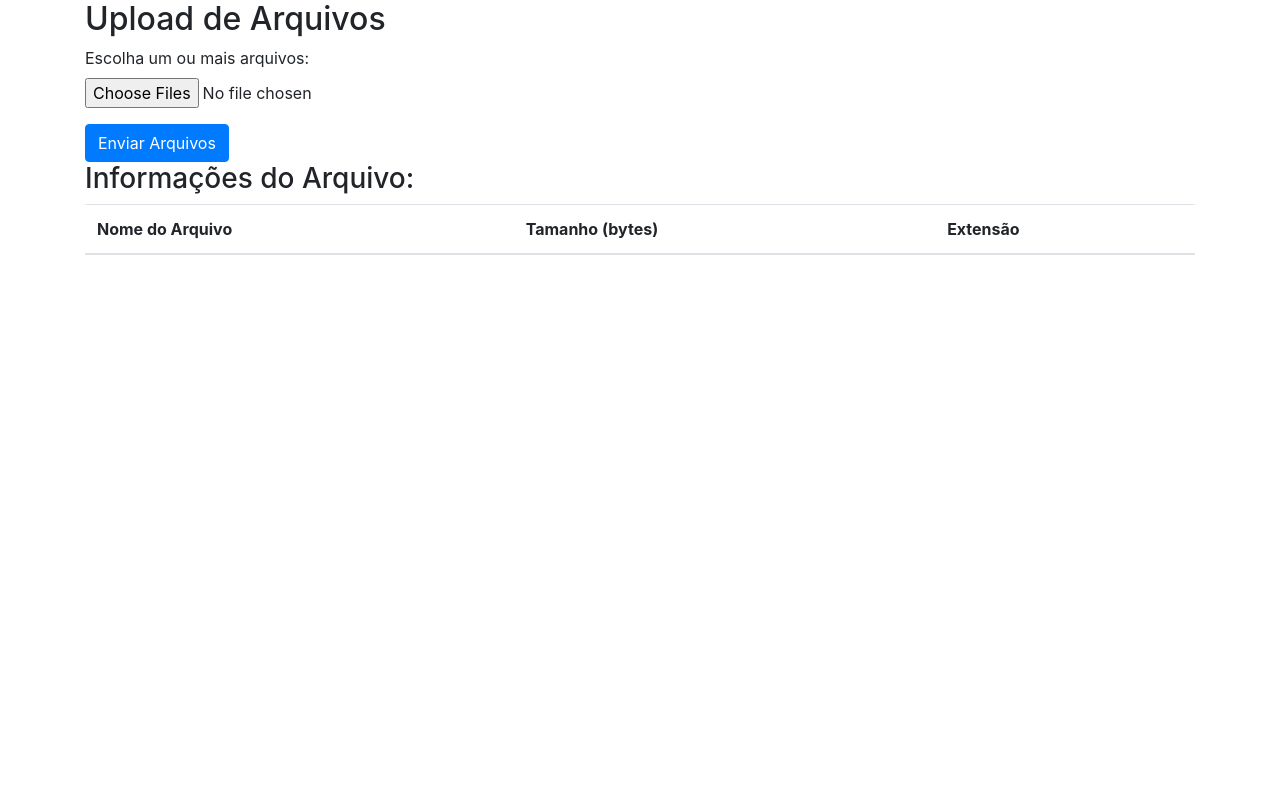
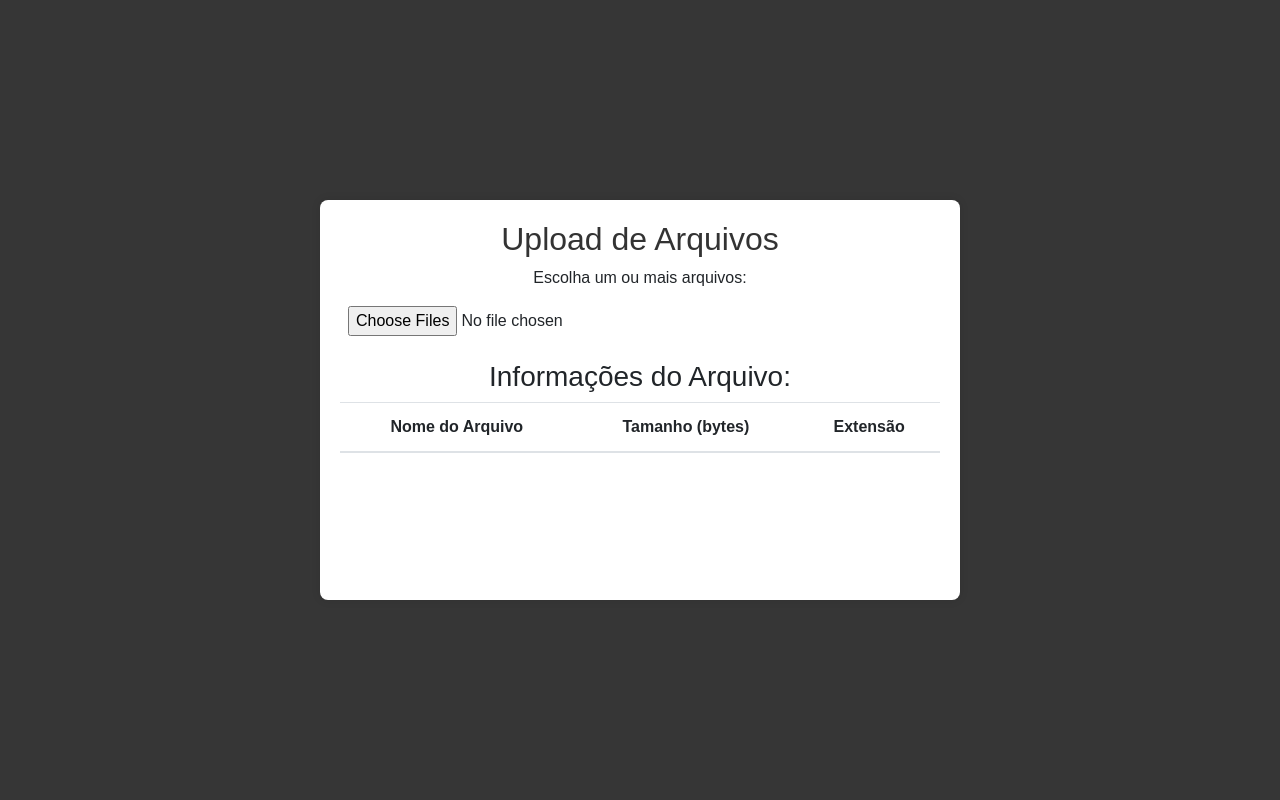
Before and after one commit to joffremota/studying_python, a Flask app: page /file_upload in a window 1280 px wide. Run offline with Flask 3, Linux system fonts and the light colour scheme; lists and menus that the app fills with data are empty; some libraries are stand-ins or nearby versions.

Commit message:
Alteração no template da página de upload

```diff
--- a/HelloWorld/templates/file_upload.html
+++ b/HelloWorld/templates/file_upload.html
@@ -5,19 +5,40 @@
 <head>
     <meta charset="UTF-8">
     <meta name="viewport" content="width=device-width, initial-scale=1.0">
-    <title>Upload de Arquivos</title>
+    <title>Upload de arquivos</title>
     <link rel="stylesheet" href="https://stackpath.bootstrapcdn.com/bootstrap/4.5.2/css/bootstrap.min.css">
+    <link rel="stylesheet" type="text/css" href="{{ url_for('static', filename='style.css') }}">
+    <style>
+        body {
+            display: flex;
+            align-items: center;
+            justify-content: center;
+            height: 100vh;
+            margin: 0;
+        }
+
+        .container {
+            width: 50%;
+            height: 50vh;
+            /* Ajuste a altura conforme necessário */
+            text-align: center;
+        }
+
+        .align-left {
+            text-align: left;
+        }
+    </style>
 </head>
 
 <body>
-    <div class="container">
+    <div class="container" style="width: 50%; text-align: center;">
         <h2>Upload de Arquivos</h2>
         <form id="fileForm" action="/upload" method="post" enctype="multipart/form-data">
             <div class="form-group">
                 <label for="fileInput">Escolha um ou mais arquivos:</label>
-                <input type="file" class="form-control-file" id="fileInput" name="fileInput" accept="*" multiple>
+                <input type="file" class="form-control-file" id="fileInput" name="fileInput" accept="*" multiple
+                    onchange="uploadFiles()">
             </div>
-            <button type="button" class="btn btn-primary" onclick="uploadFiles()">Enviar Arquivos</button>
         </form>
 
         <script>
```
